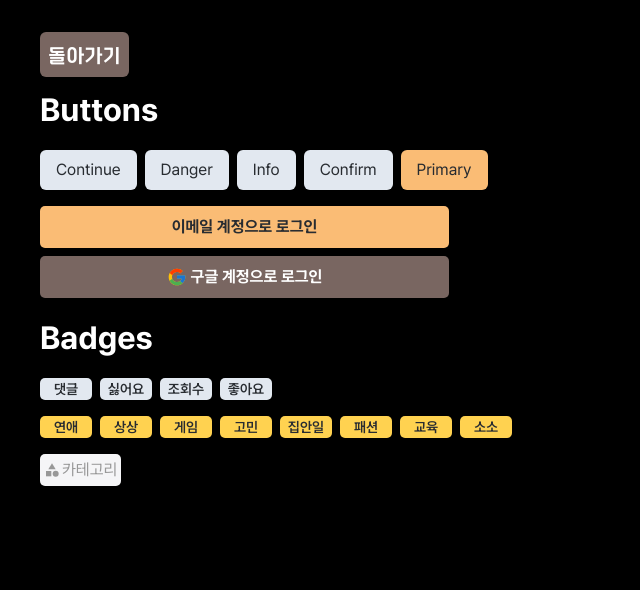
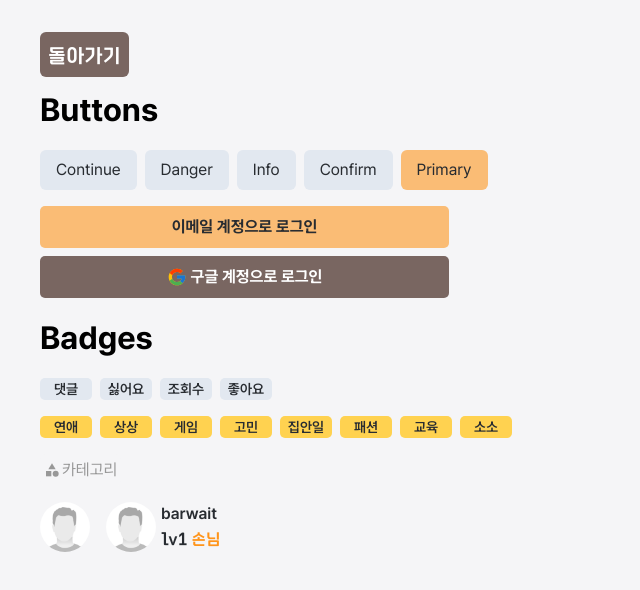
Before and after one commit to OZ-Coding-School/oz_03_collabo-004-FE, a React (Vite) app: page /component in a window 1280 px wide. Shown: the top 590 px of the page, without its empty margins (0-640 px from the left). Built offline with nearby package versions, Linux system fonts and the light colour scheme.

Commit message:
Feat: Common 프로필 컴포넌트 제작 완료

```diff
--- /dev/null
+++ b/src/common/profile/ProfileImage.tsx
@@ -0,0 +1,7 @@
+const ProfileImage = () => {
+    const mockImgSrc = "/img/profile_placeholder.png";
+
+    return <img className="w-[50px] h-[50px] rounded-full" src={mockImgSrc} alt="Profile Image"></img>;
+};
+
+export default ProfileImage;
--- /dev/null
+++ b/src/common/profile/ProfileStatus.tsx
@@ -0,0 +1,24 @@
+import ProfileImage from "./ProfileImage";
+
+const mockData = {
+    name: "barwait",
+    level: 1,
+    type: "손님",
+};
+
+const ProfileStatus = () => {
+    return (
+        <div className="flex gap-[5px] text-literal-normal">
+            <ProfileImage />
+            <div className="flex flex-col">
+                <div className="font-semibold">{mockData.name}</div>
+                <div className="flex gap-1">
+                    <div className="font-point">lv{mockData.level}</div>
+                    <div className="font-point text-primary-second-dark">{mockData.type}</div>
+                </div>
+            </div>
+        </div>
+    );
+};
+
+export default ProfileStatus;
--- a/src/pages/PageComponent.tsx
+++ b/src/pages/PageComponent.tsx
@@ -3,17 +3,19 @@ import Button from "../common/button/Button";
 import ButtonLogin from "../common/button/ButtonLogin";
 import Badge from "../common/badge/Badge";
 import BadgeTopic from "../common/badge/BadgeTopic";
+import ProfileImage from "../common/profile/ProfileImage";
+import ProfileStatus from "../common/profile/ProfileStatus";
 
 const PageComponent = () => {
     return (
-        <div className="select-none font-default bg-black w-full h-[100vh] p-10">
+        <div className="select-none font-default bg-background w-full h-[100vh] p-10">
             <Link
                 to={"/"}
                 className="font-point text-lg p-2 rounded-md bg-primary-background-second hover:bg-primary-background transition text-white"
             >
                 돌아가기
             </Link>
-            <div className="text-2xl text-white mt-4">Buttons</div>
+            <div className="text-2xl mt-4">Buttons</div>
             <div className="mt-4 flex gap-2">
                 <Button>Continue</Button>
                 <Button color="danger">Danger</Button>
@@ -25,7 +27,7 @@ const PageComponent = () => {
                 <ButtonLogin type="normal" />
                 <ButtonLogin type="social" />
             </div>
-            <div className="text-2xl text-white mt-4">Badges</div>
+            <div className="text-2xl mt-4">Badges</div>
             <div className="mt-4 flex gap-2">
                 <Badge>댓글</Badge>
                 <Badge>싫어요</Badge>
@@ -45,6 +47,10 @@ const PageComponent = () => {
             <div className="mt-4 flex">
                 <BadgeTopic />
             </div>
+            <div className="mt-4 flex gap-4">
+                <ProfileImage />
+                <ProfileStatus />
+            </div>
         </div>
     );
 };
```
Also changed, not shown: public/img/profile_placeholder.png (added).
